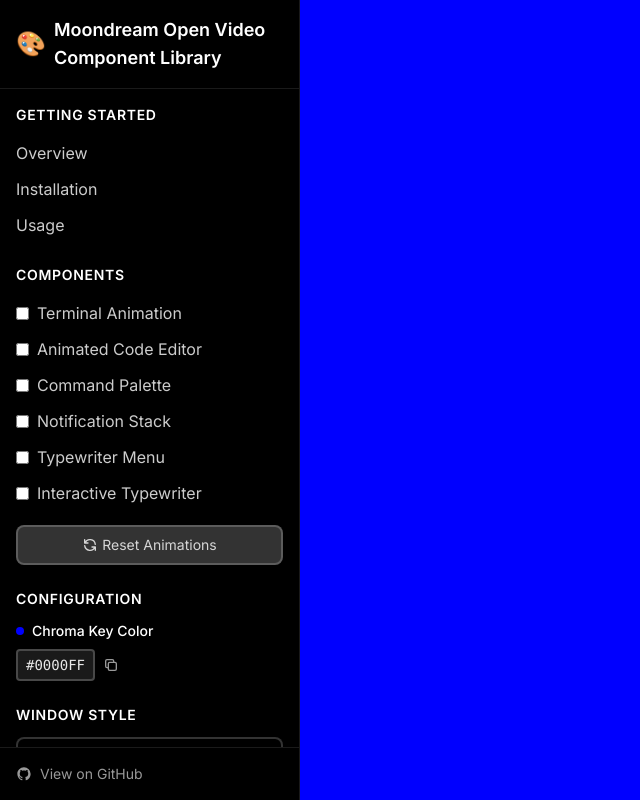
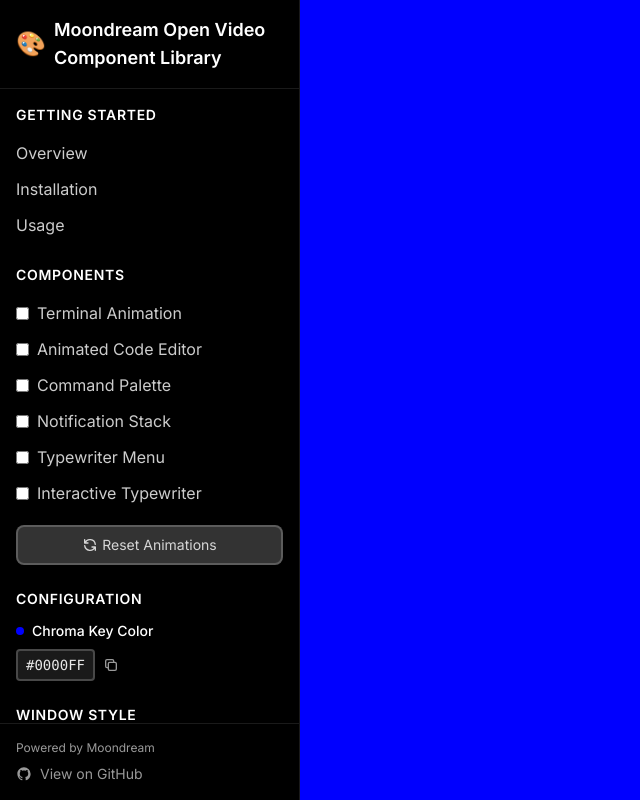
Before and after one commit to parsakhaz/moondream-demo-video-ui-library, a Next.js app: page / in a window 1280 px wide. Shown: the whole page, without its empty margins (0-640 px from the left). Built offline with nearby package versions, Linux system fonts and the light colour scheme.

Commit message:
powered by moondream

```diff
--- a/src/components/DocsLayout.tsx
+++ b/src/components/DocsLayout.tsx
@@ -49,7 +49,8 @@
 
         {/* Sidebar Footer */}
         <div className="border-t border-white/10 p-4">
-          <div className="text-sm text-white/60">
+          <div className="text-sm text-white/60 space-y-2">
+            <p className="text-xs">Powered by Moondream</p>
             <a
               href="https://github.com/parsakhaz/moondream-demo-video-ui-library"
               className="hover:text-white transition-colors flex items-center space-x-2"
```
Also changed, not shown: 2 other files (tests, documents, lock files or other folders).
